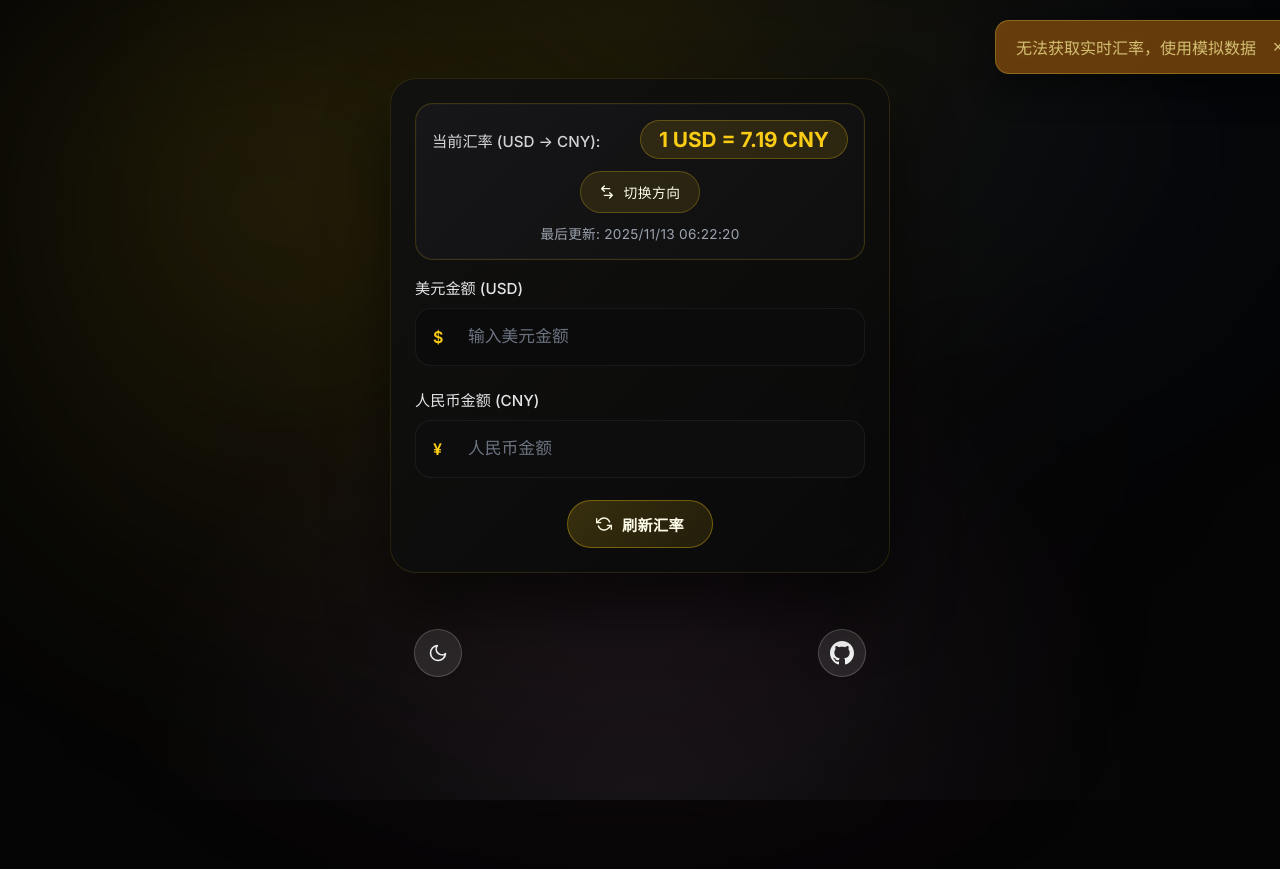
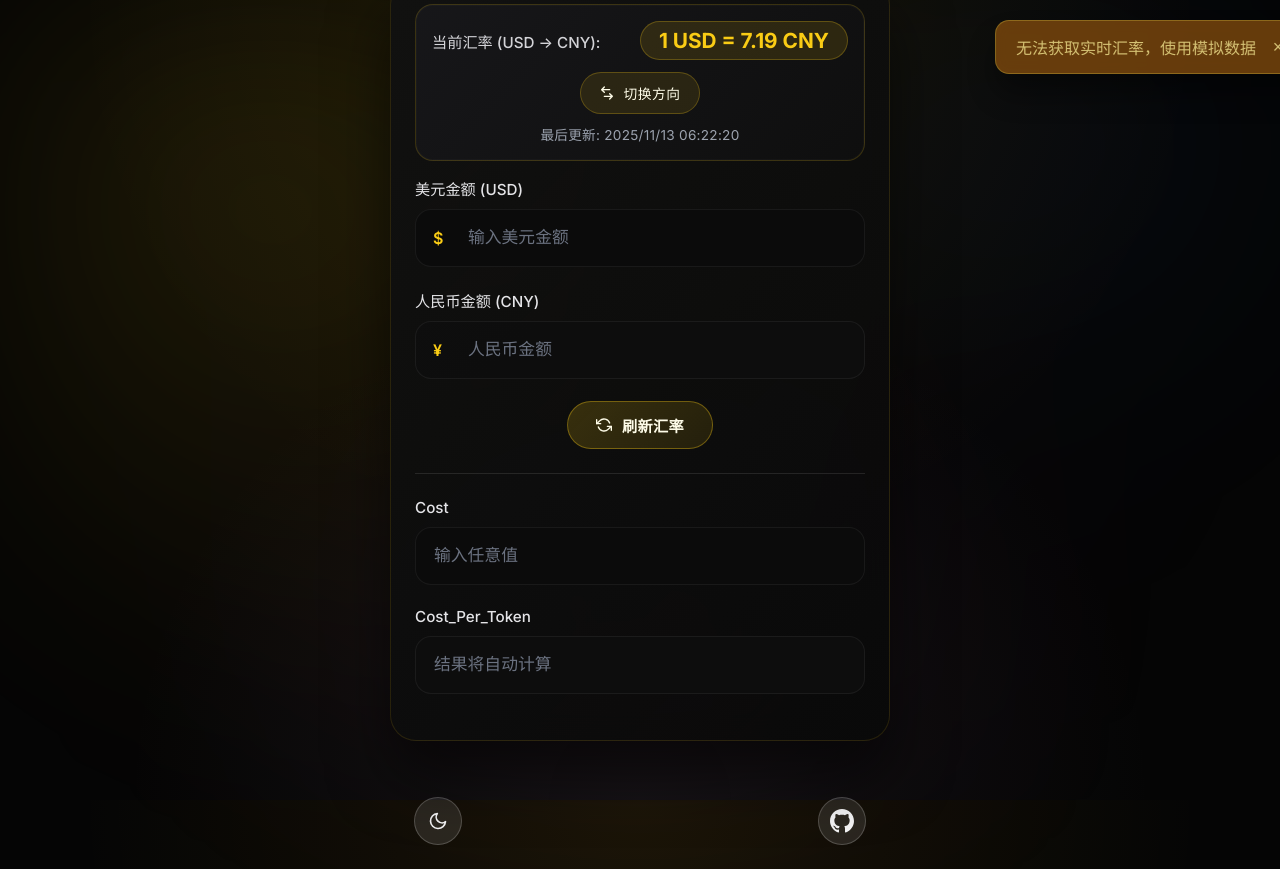
Before and after one commit to carterwayneskhizeine/USDtoCNY, a plain HTML site: page index.html in a window 1280 px wide. Before the commit the page ends 800 px from the top, so only its background shows below. Drawn offline with Linux system fonts and the light colour scheme; no server answers.

Commit message:
feat(ui): add cost per token calculator
Add a new feature that automatically calculates cost per token by dividing
the input value by 1,000,000. The calculation updates in real-time and
formats the result to avoid scientific notation while removing trailing
zeros.

```diff
--- a/index.html
+++ b/index.html
@@ -62,6 +62,24 @@
                         刷新汇率
                     </button>
                 </div>
+
+                <div class="divider-section"></div>
+
+                <div class="custom-divider-form">
+                    <div class="input-group">
+                        <label for="customInput">Cost</label>
+                        <div class="input-wrapper">
+                            <input type="number" id="customInput" placeholder="输入任意值">
+                        </div>
+                    </div>
+
+                    <div class="input-group">
+                        <label for="customOutput">Cost_Per_Token</label>
+                        <div class="input-wrapper">
+                            <input type="number" id="customOutput" placeholder="结果将自动计算" readonly>
+                        </div>
+                    </div>
+                </div>
             </section>
 
             <div class="card-footer-actions">
--- a/script.js
+++ b/script.js
@@ -21,6 +21,8 @@ const themeToggleBtn = document.getElementById('themeToggle');
 const conversionArrow = document.getElementById('conversionArrow');
 const arrowIcon = document.getElementById('arrowIcon');
 const quickButtons = document.querySelectorAll('.quick-btn');
+const customInput = document.getElementById('customInput');
+const customOutput = document.getElementById('customOutput');
 
 // API配置
 const USD_API_URL = 'https://api.exchangerate-api.com/v4/latest/USD';
@@ -93,6 +95,8 @@ function setupEventListeners() {
             switchConversionDirection();
         }
     });
+
+    customInput.addEventListener('input', handleCustomInput);
 }
 
 // 处理输入金额变化
@@ -546,4 +550,16 @@ function formatNumber(num) {
     return parseFloat(num).toString().replace(/(\.[0-9]*[1-9])0+$|\.(0+)$/, '$1');
 }
 
+function handleCustomInput(event) {
+    const value = parseFloat(event.target.value);
+    if (isNaN(value)) {
+        customOutput.value = '';
+        return;
+    }
+    const result = value / 1000000;
+    // Use toFixed with sufficient precision to avoid scientific notation,
+    // then use a regex to remove trailing zeros.
+    customOutput.value = result.toFixed(20).replace(/(\.[0-9]*[1-9])0+$|\.(0+)$/, '$1');
+}
+
 document.head.appendChild(style);
--- a/style.css
+++ b/style.css
@@ -673,3 +673,17 @@ input:focus-visible {
         padding: 24px;
     }
 }
+
+.divider-section {
+    height: 1px;
+    background: rgba(255, 255, 255, 0.1);
+    margin: 24px 0;
+}
+
+.light-mode .divider-section {
+    background: rgba(0, 0, 0, 0.1);
+}
+
+.custom-divider-form .input-wrapper input {
+    padding-left: 18px;
+}
```
